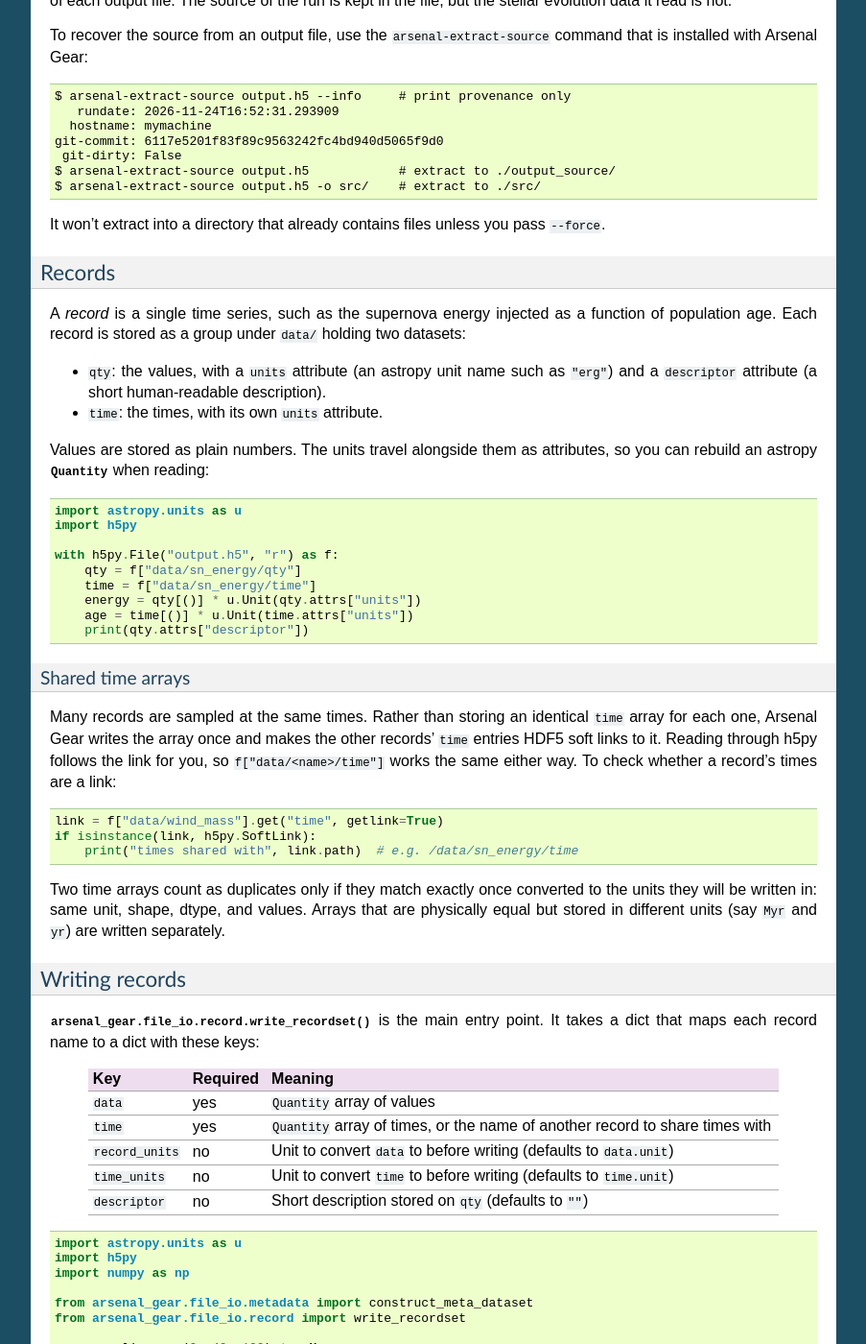
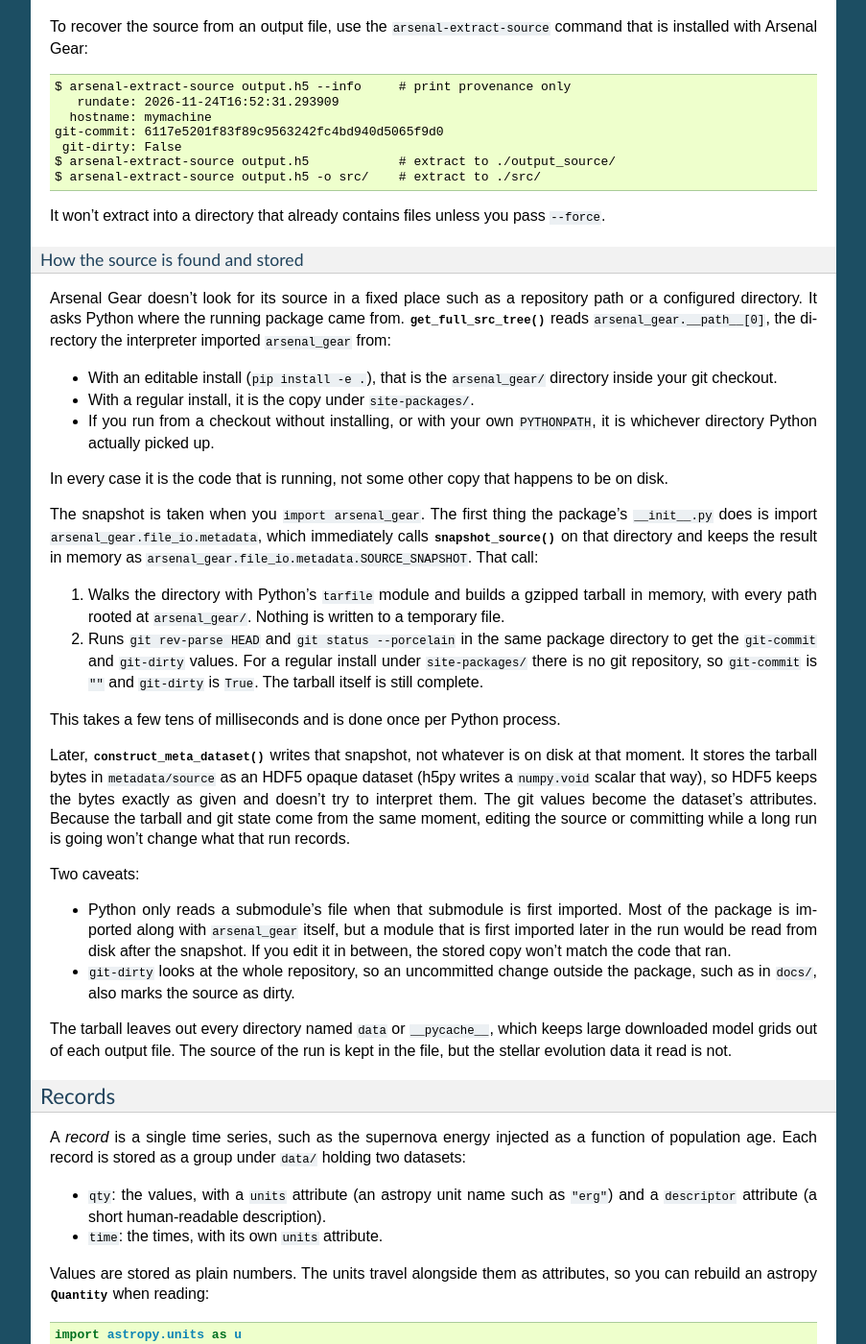
Before and after one commit to arsenal-popsynth/arsenal_gear, a Sphinx documentation site: the page built from docs/outputs.md, in a window 1280 px wide and 1400 px high, scrolled down 1810 px. Shown: the whole window at 96% size, without its empty margins (198-1101 px from the left). Built offline with Sphinx 7.4.7, drawn with Linux system fonts in a browser that asks for light colours; some of the changed text lies outside the part shown.

Commit message:
Updated docs to explain how the source tarball is built.

````diff
--- a/docs/outputs.md
+++ b/docs/outputs.md
@@ -69,6 +69,7 @@ group:
 | `metadata/bibtex`    | BibTeX string for the run, written only if one is given       |
 | `metadata/source`    | The installed `arsenal_gear` package as a `.tar.gz` (opaque bytes) |
 
+#### Arsenal Gear stores its own source in outputs
 The `source` dataset carries three attributes:
 
 - `format`: always `"tar.gz"`.
@@ -101,6 +98,59 @@ $ arsenal-extract-source output.h5 -o src/    # extract to ./src/
 ```
 
 It won't extract into a directory that already contains files unless you pass `--force`.
+
+##### How the source is found and stored
+
+Arsenal Gear doesn't look for its source in a fixed place such as a repository path or
+a configured directory. It asks Python where the running package came from.
+{py:func}`~arsenal_gear.file_io.metadata.get_full_src_tree` reads
+`arsenal_gear.__path__[0]`, the directory the interpreter imported `arsenal_gear` from:
+
+- With an editable install (`pip install -e .`), that is the `arsenal_gear/` directory
+  inside your git checkout.
+- With a regular install, it is the copy under `site-packages/`.
+- If you run from a checkout without installing, or with your own `PYTHONPATH`, it is
+  whichever directory Python actually picked up.
+
+In every case it is the code that is running, not some other copy that happens to be
+on disk.
+
+The snapshot is taken when you `import arsenal_gear`. The first thing the package's
+`__init__.py` does is import `arsenal_gear.file_io.metadata`, which immediately calls
+{py:func}`~arsenal_gear.file_io.metadata.snapshot_source` on that directory and keeps
+the result in memory as `arsenal_gear.file_io.metadata.SOURCE_SNAPSHOT`. That call:
+
+1. Walks the directory with Python's `tarfile` module and builds a gzipped tarball
+   in memory, with every path rooted at `arsenal_gear/`. Nothing is written to a
+   temporary file.
+2. Runs `git rev-parse HEAD` and `git status --porcelain` in the same package
+   directory to get the `git-commit` and `git-dirty` values. For a regular install
+   under `site-packages/` there is no git repository, so `git-commit` is `""` and
+   `git-dirty` is `True`. The tarball itself is still complete.
+
+This takes a few tens of milliseconds and is done once per Python process.
+
+Later, {py:func}`~arsenal_gear.file_io.metadata.construct_meta_dataset` writes that
+snapshot, not whatever is on disk at that moment. It stores the tarball bytes in
+`metadata/source` as an HDF5 opaque dataset (h5py writes a `numpy.void` scalar that
+way), so HDF5 keeps the bytes exactly as given and doesn't try to interpret them. The
+git values become the dataset's attributes. Because the tarball and git state come
+from the same moment, editing the source or committing while a long run is going
+won't change what that run records.
+
+Two caveats:
+
+- Python only reads a submodule's file when that submodule is first imported. Most of
+  the package is imported along with `arsenal_gear` itself, but a module that is
+  first imported later in the run would be read from disk after the snapshot. If you
+  edit it in between, the stored copy won't match the code that ran.
+- `git-dirty` looks at the whole repository, so an uncommitted change outside the
+  package, such as in `docs/`, also marks the source as dirty.
+
+The tarball leaves out every directory named `data` or `__pycache__`, which keeps
+large downloaded model grids out of each output file. The source of the run is kept
+in the file, but the stellar evolution data it read is not.
+
 
 ### Records
 
@@ -214,6 +264,12 @@ units. Any other `time` type raises a `TypeError`, and incompatible units raise
 .. autofunction:: arsenal_gear.file_io.metadata.construct_meta_dataset
    :no-index:
 
+.. autofunction:: arsenal_gear.file_io.metadata.snapshot_source
+   :no-index:
+
+.. autoclass:: arsenal_gear.file_io.metadata.SourceSnapshot
+   :no-index:
+
 .. autofunction:: arsenal_gear.file_io.metadata.get_full_src_tree
    :no-index:
 
````
Also changed, not shown: other parts of docs/outputs.md (+0 -4 lines).
